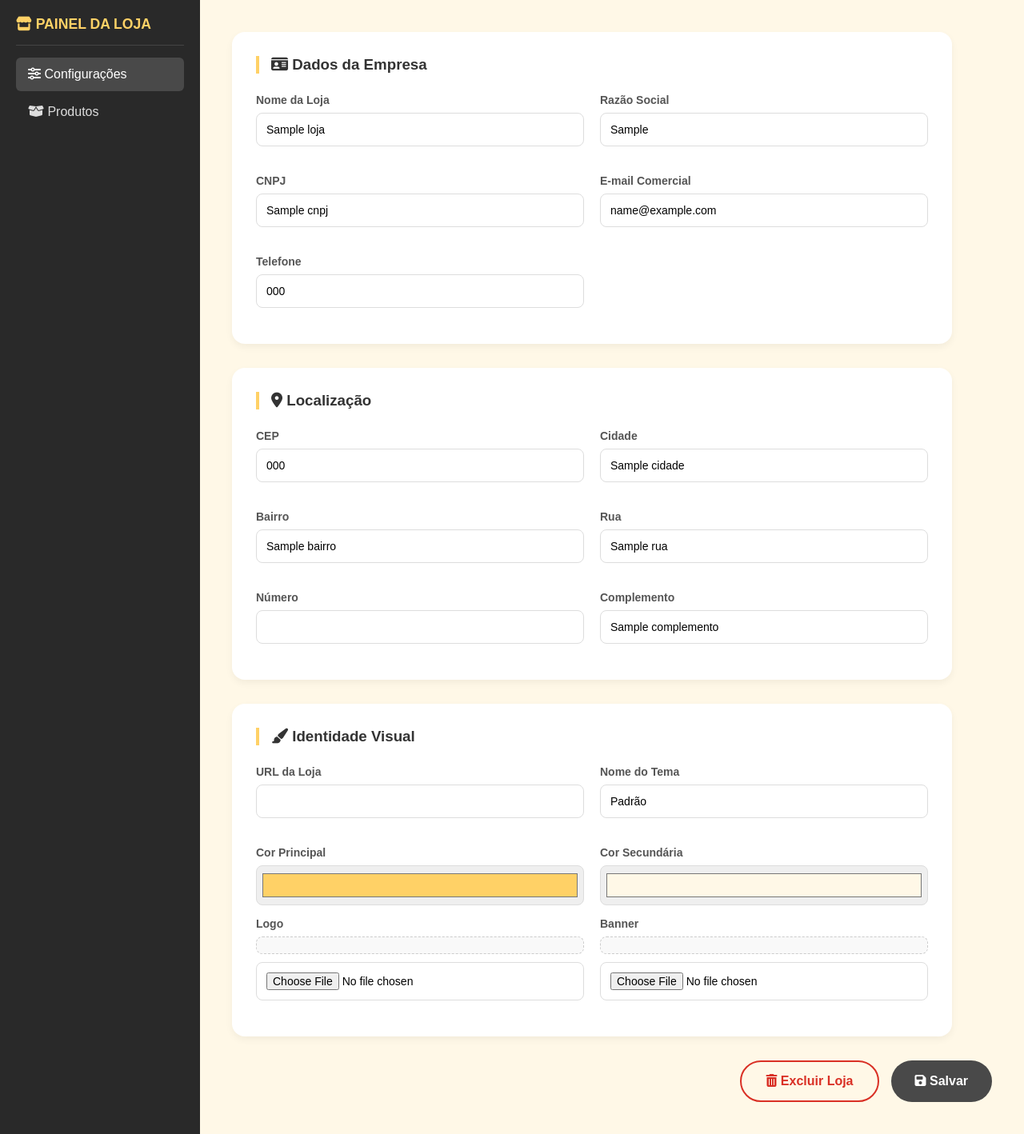
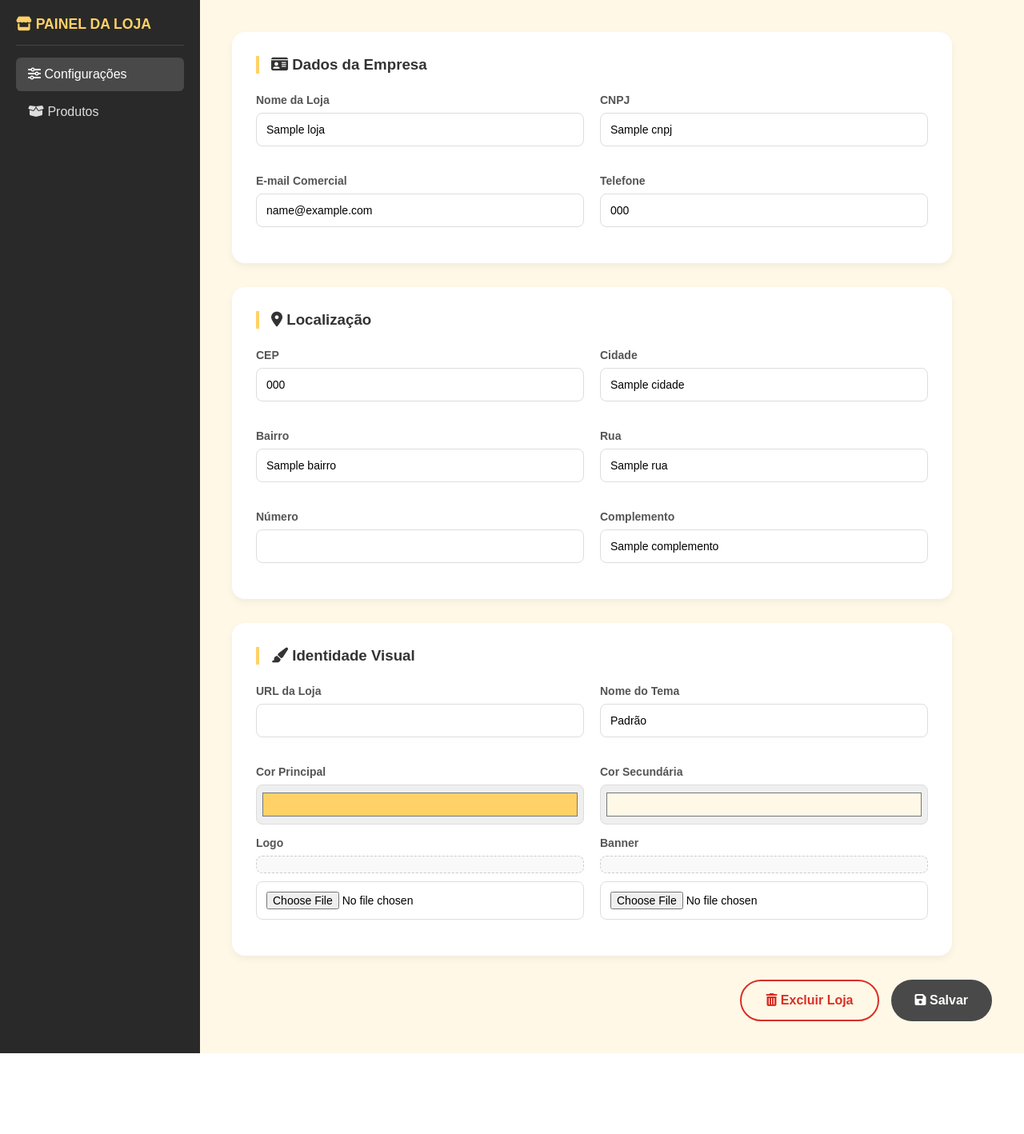
Before and after one commit to edpolswut/ExpCriativa2-Equipe-6, a FastAPI app: template front/templates/gerencLoja/editarLoja.html in a window 1280 px wide. Shown: the part 80-1498 px from the top of the page at 80% size. After the commit the page ends 1397 px from the top, so only its background shows below. Run offline with FastAPI, Linux system fonts and the light colour scheme; the template is opened without the code that fills it: most values are stand-ins (such as "Sample title", 1, 10 or a date in 2020); some libraries are stand-ins or nearby versions.

Commit message:
Update editarLoja.html

```diff
--- a/front/templates/gerencLoja/editarLoja.html
+++ b/front/templates/gerencLoja/editarLoja.html
@@ -62,11 +62,6 @@
                         <div class="form-group">
                             <label>Nome da Loja</label>
                             <input type="text" name="Nome" value="{{ loja.Nome }}" required>
-                        </div>
-
-                        <div class="form-group">
-                            <label>Razão Social</label>
-                            <input type="text" name="Razao_Social" value="{{ loja.Razao_Social }}" required>
                         </div>
 
                         <div class="form-group">
```
